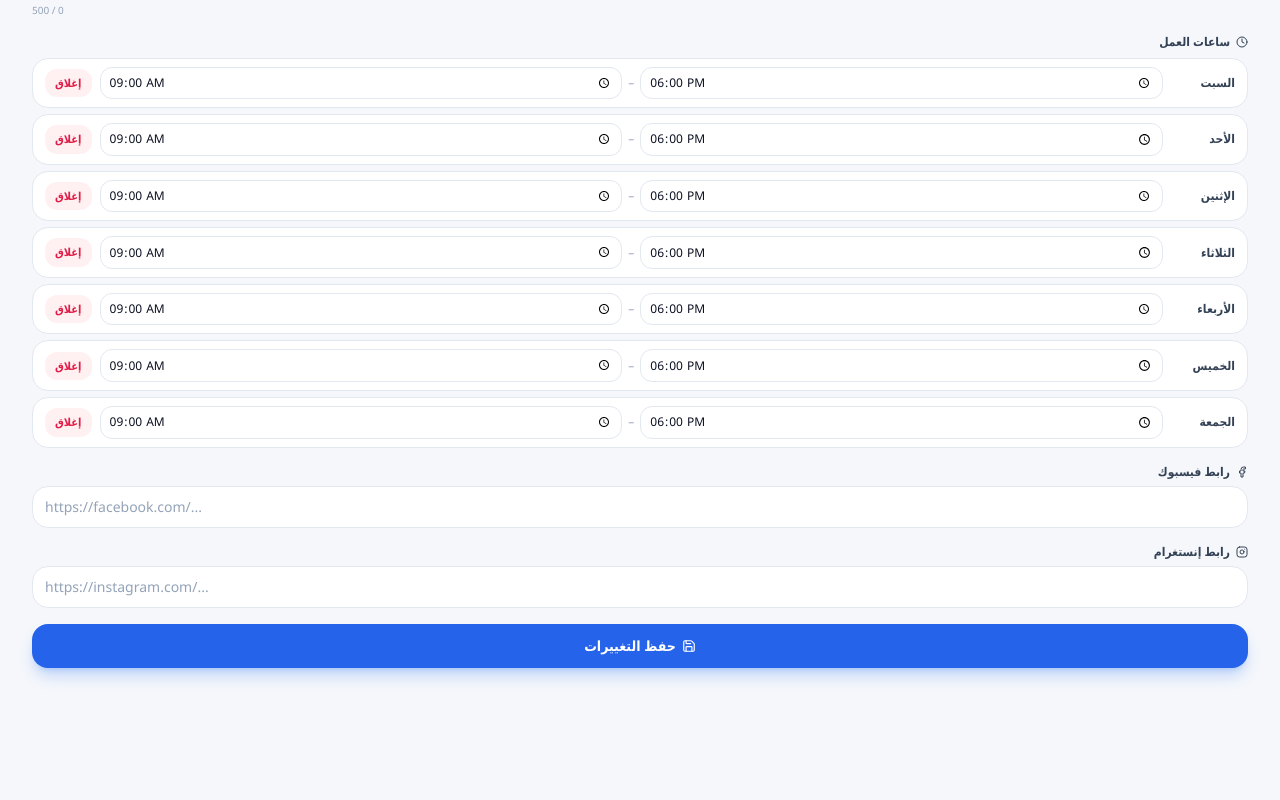
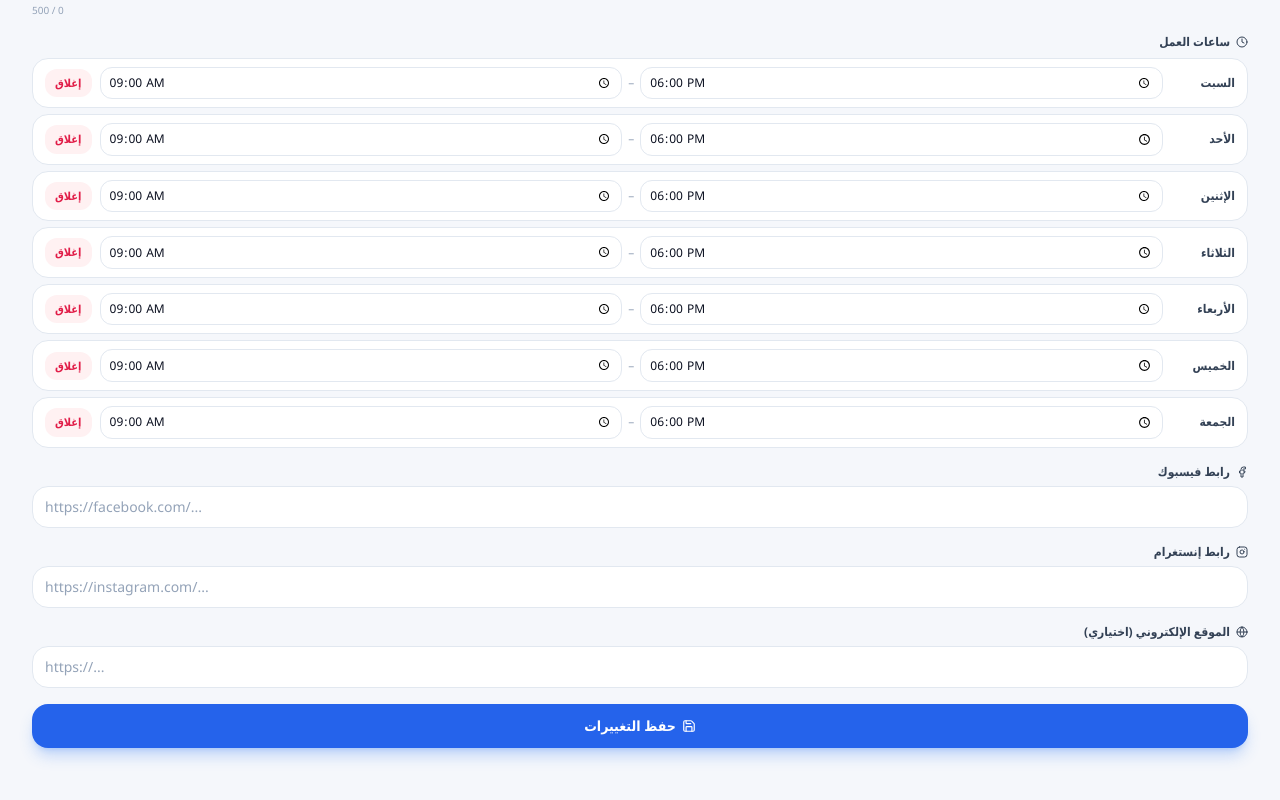
Before and after one commit to asbel4096-web/Brao-, a Next.js app: page /profile/edit in a window 1280 px wide. Shown: the part 757-1557 px from the top of the page. Built offline with nearby package versions, Linux system fonts and the light colour scheme; no server answers; the database is empty; sample sign-in values are in the browser's storage.

Commit message:
Add files via upload

```diff
--- a/components/dealer-edit/info-edit-tab.tsx
+++ b/components/dealer-edit/info-edit-tab.tsx
@@ -6,6 +6,7 @@ import {
   Building2,
   Clock,
   Facebook,
+  Globe,
   Instagram,
   Loader2,
   MapPin,
@@ -57,6 +58,9 @@ export function InfoEditTab() {
   );
   const [instagramUrl, setInstagramUrl] = useState(
     (profile as any)?.instagramUrl || ""
+  );
+  const [websiteUrl, setWebsiteUrl] = useState(
+    (profile as any)?.websiteUrl || ""
   );
   // ساعات العمل - 7 أيام، كل يوم: {open, close} أو "closed"
   const [workingHours, setWorkingHours] = useState<
@@ -111,6 +115,7 @@ export function InfoEditTab() {
         bio: bio.trim().slice(0, 500) || null,
         facebookUrl: facebookUrl.trim() || null,
         instagramUrl: instagramUrl.trim() || null,
+        websiteUrl: websiteUrl.trim() || null,
         workingHours,
         updatedAt: serverTimestamp(),
       });
@@ -248,7 +253,7 @@ export function InfoEditTab() {
         </div>
       </div>
 
-      {/* ===== حسابات التواصل الاجتماعي ===== */}
+      {/* ===== حسابات التواصل + الموقع ===== */}
       <Field
         icon={Facebook}
         label="رابط فيسبوك"
@@ -264,6 +269,15 @@ export function InfoEditTab() {
         value={instagramUrl}
         onChange={setInstagramUrl}
         placeholder="https://instagram.com/..."
+        type="url"
+        dir="ltr"
+      />
+      <Field
+        icon={Globe}
+        label="الموقع الإلكتروني (اختياري)"
+        value={websiteUrl}
+        onChange={setWebsiteUrl}
+        placeholder="https://..."
         type="url"
         dir="ltr"
       />
--- a/components/trader/trader-tabs.tsx
+++ b/components/trader/trader-tabs.tsx
@@ -10,6 +10,7 @@ import {
   Clock3,
   ExternalLink,
   Facebook,
+  Globe,
   Instagram,
   MapPin,
   MessageCircle,
@@ -816,6 +817,15 @@ function DealerAbout({
                 external
               />
             ) : null}
+            {(profile as any).websiteUrl ? (
+              <ContactRow
+                icon={<Globe size={16} />}
+                label="الموقع الإلكتروني"
+                value="زيارة الموقع"
+                href={(profile as any).websiteUrl}
+                external
+              />
+            ) : null}
             {!profile.phone && !wa && !profile.locationUrl ? (
               <p className="text-sm leading-7 text-slate-500 dark:text-slate-400">
                 لم يتم إضافة بيانات تواصل بعد.
--- a/lib/types.ts
+++ b/lib/types.ts
@@ -437,6 +437,8 @@ export interface ContactSettings {
   facebookUrl?: string;
   /** رابط كامل لصفحة Instagram. */
   instagramUrl?: string;
+  /** رابط الموقع الإلكتروني للمعرض (اختياري). */
+  websiteUrl?: string;
   updatedAt?: Timestamp | null;
   updatedBy?: string;
 }
```
Also changed, not shown: 2 other files (tests, documents, lock files or other folders).
